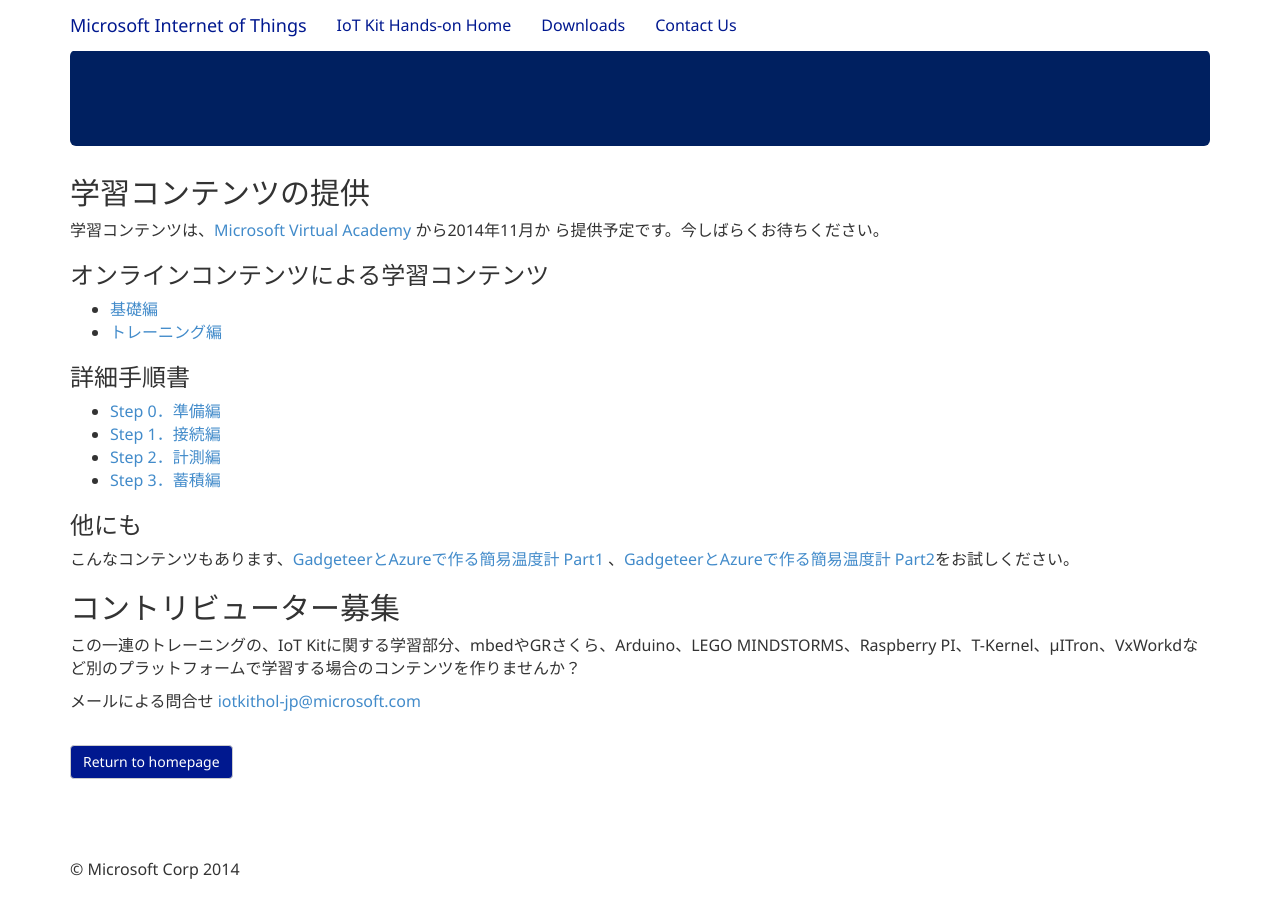
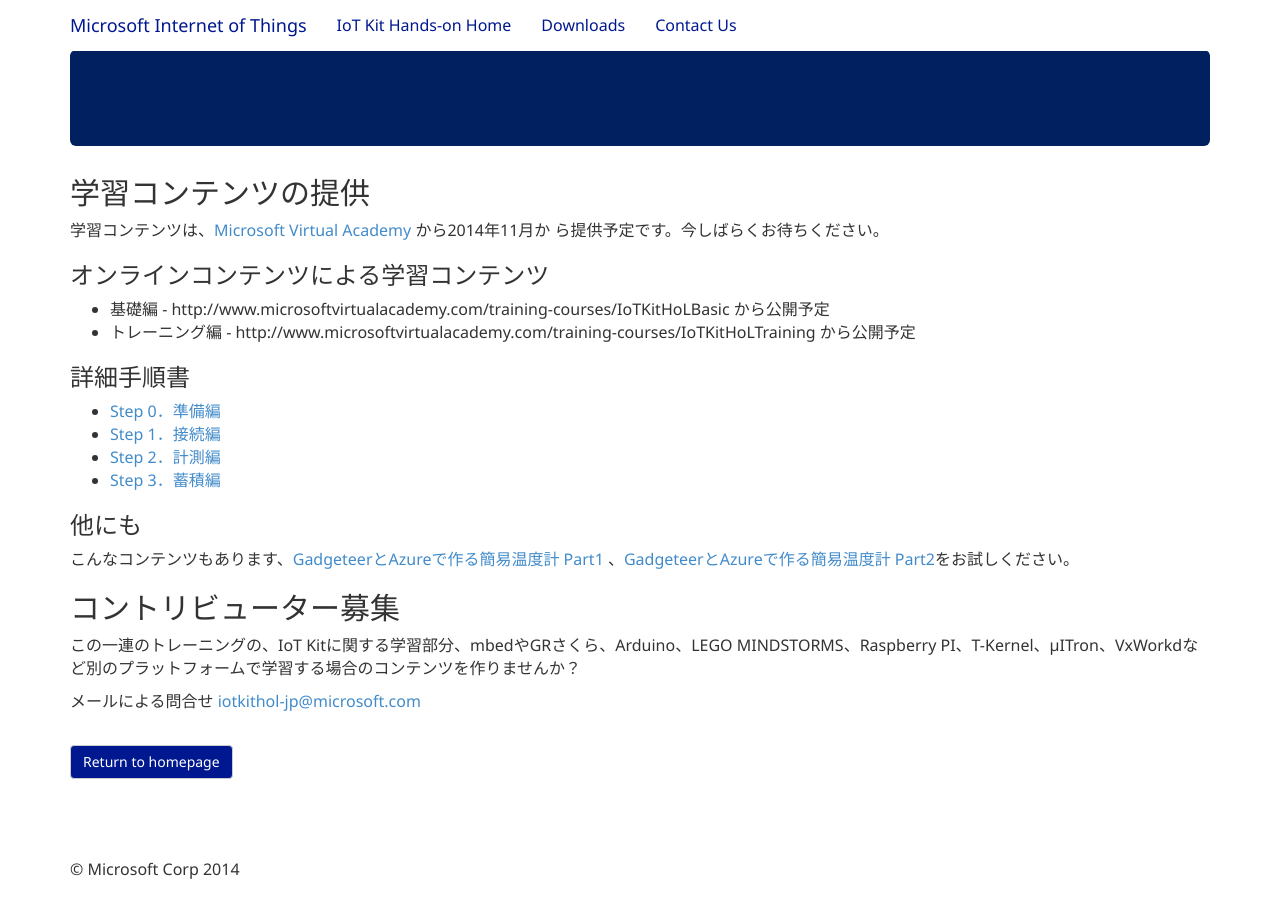
Before and after one commit to ms-iotkithol-jp/ms-iotkithol-jp.github.io, a Jekyll site: the page built from LetsBegin.md, in a window 1280 px wide. Built offline with Jekyll 4.4.1, drawn with Linux system fonts in a browser that asks for light colours; nearby versions of some CDN libraries.

Commit message:
MVAまだだった

```diff
--- a/LetsBegin.md
+++ b/LetsBegin.md
@@ -15,8 +15,8 @@
 ら提供予定です。今しばらくお待ちください。
 
 ### オンラインコンテンツによる学習コンテンツ
-* [基礎編](http://www.microsoftvirtualacademy.com/training-courses/IoTKitHoLBasic)
-* [トレーニング編](http://www.microsoftvirtualacademy.com/training-courses/IoTKitHoLTraining)
+* 基礎編 - http://www.microsoftvirtualacademy.com/training-courses/IoTKitHoLBasic から公開予定
+* トレーニング編 - http://www.microsoftvirtualacademy.com/training-courses/IoTKitHoLTraining から公開予定
 
 ### 詳細手順書
 * [Step 0．準備編](https://github.com/ms-iotkithol-jp/Training/blob/master/Documents/IoTKit_SelfLearning00_Overview.docx?raw=true)
```
